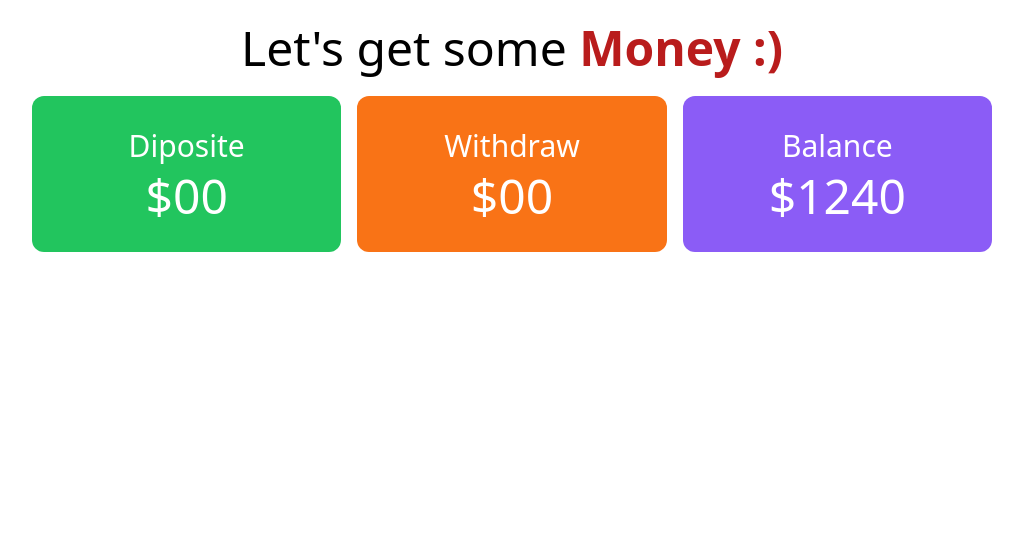
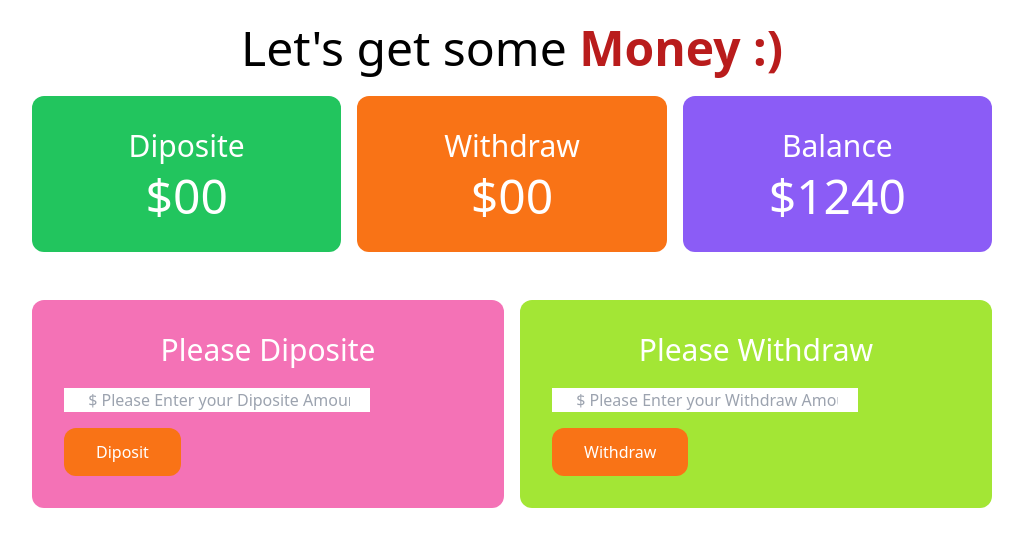
Before and after one commit to phlabib/baper-bank, a plain HTML site: page bank.html in a window 1280 px wide. Shown: the whole page, without its empty margins (128-1151 px from the left). Drawn offline with nearby package versions, Linux system fonts and the light colour scheme.

Commit message:
Create Deposit and withdraw amount Input Fields

```diff
--- a/bank.html
+++ b/bank.html
@@ -1,14 +1,15 @@
 <!DOCTYPE html>
 <html lang="en">
   <head>
-    <meta charset="UTF-8">
-    <meta name="viewport" content="width=device-width, initial-scale=1.0">
+    <meta charset="UTF-8" />
+    <meta name="viewport" content="width=device-width, initial-scale=1.0" />
     <title>Bank Inside</title>
     <script src="https://cdn.tailwindcss.com"></script>
   </head>
   <body>
     <header>
-        <h1 class="text-5xl text-center mt-6">Let's get some
+      <h1 class="text-5xl text-center mt-6">
+        Let's get some
         <span class="font-semibold text-red-700">Money :) </span>
       </h1>
     </header>
@@ -16,23 +17,62 @@
     <main>
       <section class="mt-6">
         <div class="grid grid-cols-3 gap-4 w-9/12 mx-auto">
-            <div class="bg-green-500 text-center p-8 rounded-xl text-white ">
+          <div class="bg-green-500 text-center p-8 rounded-xl text-white">
             <h2 class="text-3xl mb-2">Diposite</h2>
             <h3 class="text-5xl">$00</h3>
           </div>
-            <div class="bg-orange-500 text-center p-8 rounded-xl text-white ">
+          <div class="bg-orange-500 text-center p-8 rounded-xl text-white">
             <h2 class="text-3xl mb-2">Withdraw</h2>
             <h3 class="text-5xl">$00</h3>
           </div>
-            <div class="bg-violet-500 text-center p-8 rounded-xl text-white ">
+          <div class="bg-violet-500 text-center p-8 rounded-xl text-white">
             <h2 class="text-3xl mb-2">Balance</h2>
             <h3 class="text-5xl">$1240</h3>
           </div>
+        </div>
+      </section>
 
+      <!-- Diposit and Withdraw -->
+      <section class="mt-12">
+        <div class="grid grid-cols-2 gap-4 w-9/12 mx-auto">
+          <div class="bg-pink-400 text-center p-8 rounded-xl text-white">
+            <h2 class="text-3xl mb-5">Please Diposite</h2>
+
+            <input
+              class="w-9/12 block mb-4 px-5"
+              type="email"
+              name=""
+              id="diposit-field"
+              placeholder=" $ Please Enter your Diposite Amount "
+            />
+
+            <button
+              id="btn-diposit"
+              class="block bg-orange-500 px-8 py-3 text-white font-medium rounded-xl hover:bg-sky-500"
+            >
+              Diposit
+            </button>
+          </div>
+
+          <div class="bg-lime-400 text-center p-8 rounded-xl text-white">
+            <h2 class="text-3xl mb-5">Please Withdraw</h2>
+            <input
+            class="w-9/12 block mb-4 px-5"
+            type="email"
+            name=""
+            id="withdraw-field"
+            placeholder=" $ Please Enter your Withdraw Amount "
+          />
+
+          <button
+            id="btn-withdraw"
+            class="block bg-orange-500 px-8 py-3 text-white font-medium rounded-xl hover:bg-sky-500"
+          >
+            Withdraw
+          </button>
+          </div>
         </div>
       </section>
     </main>
-
-
   </body>
 </html>
```
Lines whose indentation alone changed are shown as unchanged.
